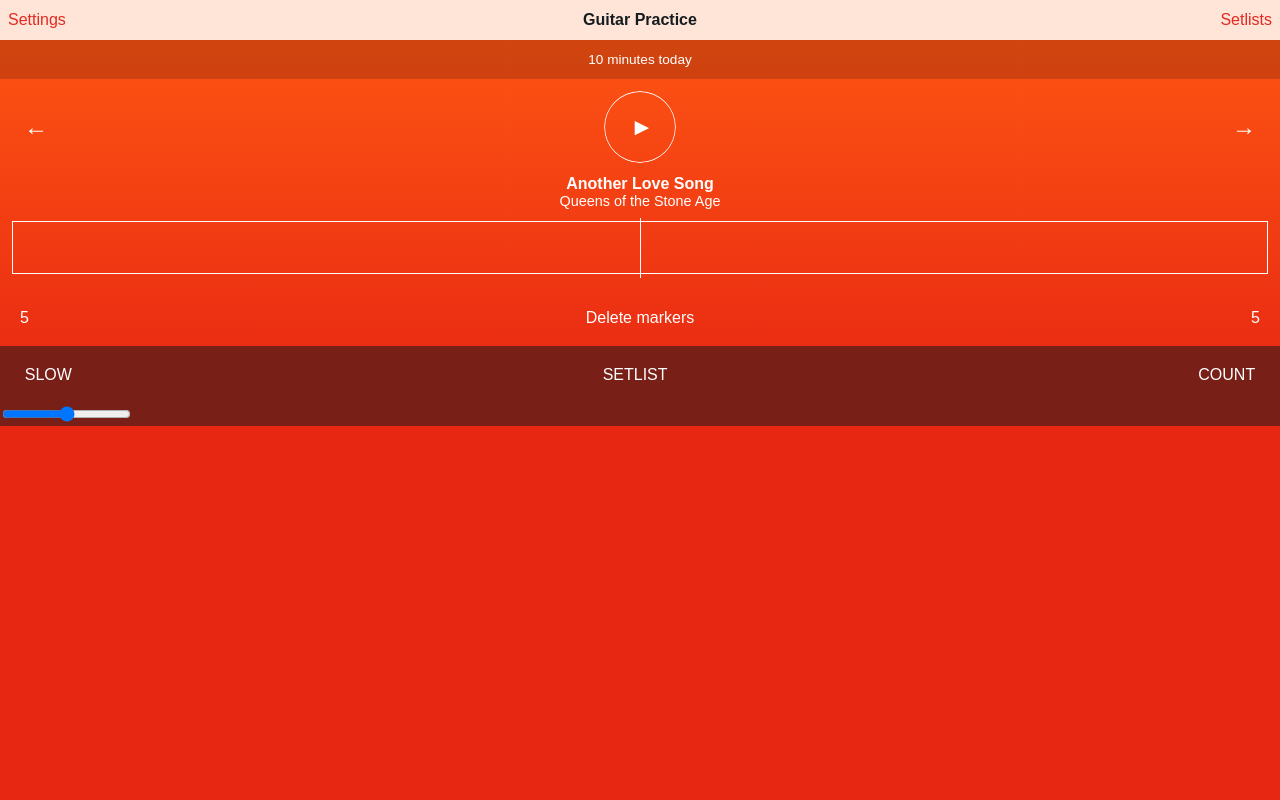
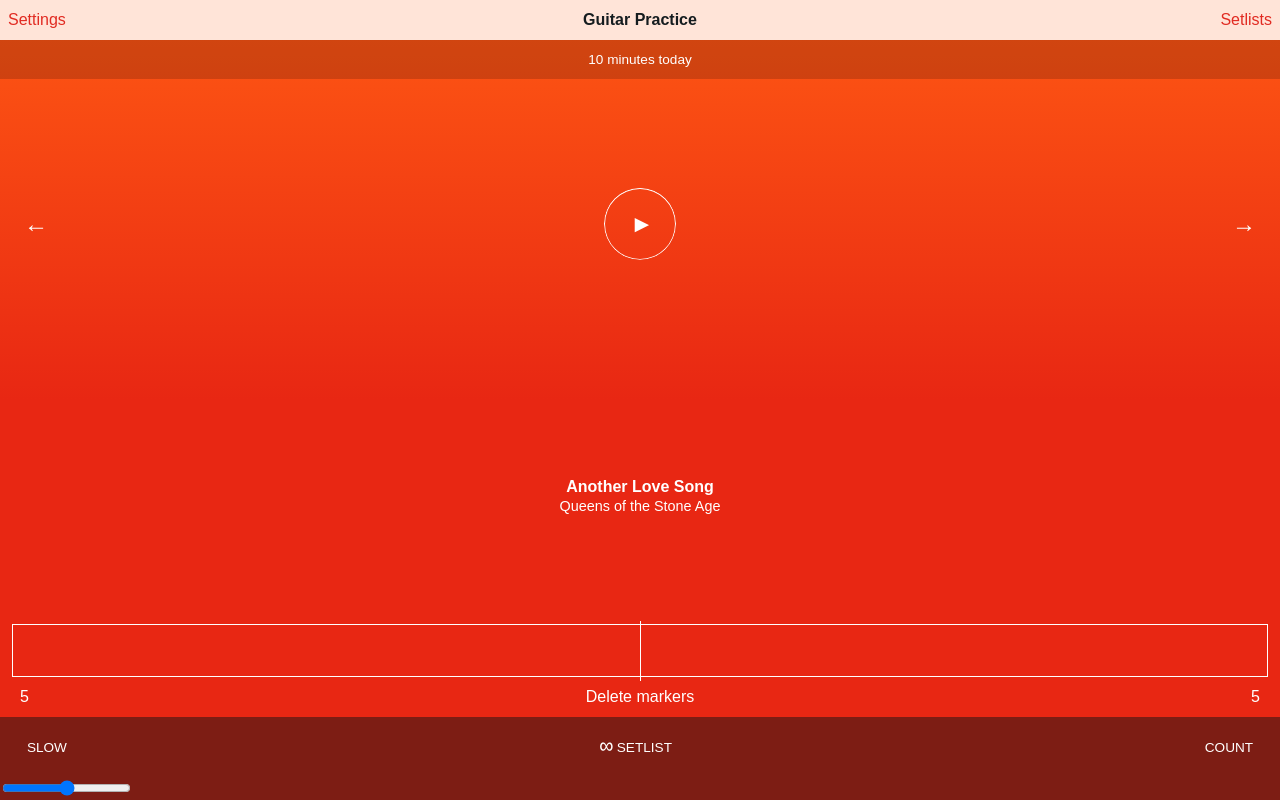
Before and after one commit to BackupBroom/sample-flex-page, a website: page src/index.html in a window 1280 px wide. Drawn offline with nearby package versions, Linux system fonts and the light colour scheme; files that its build step writes are made by us from their sources.

Commit message:
refactor styles, adjust font-size

```diff
--- a/src/index.html
+++ b/src/index.html
@@ -7,6 +7,8 @@
 	<meta name="viewport" content="width=device-width, initial-scale=1">
 </head>
 <body class="guitar-practice">
+
+	<div class="page">
 
 	<header>
 		<nav>
@@ -20,7 +22,7 @@
 
 		<p class="training-time-summary">10 minutes today</p>
 
-		<div>
+		<div class="grow-container">
 			<div class="playback-controls-primary">
 				<button class="btn-symbol">&larr;</button>
 				<button class="btn-symbol play"><span class="symbol symbol-play">&#9658;</span></button>
@@ -30,6 +32,7 @@
 				<h2>Another Love Song</h2>
 				<p>Queens of the Stone Age</p>
 			</div>
+		</div>
 		<div class="track-navigation">
 			<input type="range" name="">
 		</div>
@@ -38,9 +41,8 @@
 			<button>Delete markers</button>
 			<button class="btn-symbol">5</button>
 		</div>
-		</div>
 
-		<div class="bottom-nav">
+		<div class="playback-settings">
 			<div class="playback-controls">
 				<input type="checkbox" id="slow">
 				<label for="slow">
@@ -48,7 +50,7 @@
 				</label>
 				<input type="checkbox" id="setlist">
 				<label for="setlist">
-					SETLIST
+					<span class="symbol symbol-infinity">&infin;</span>&nbsp;SETLIST
 				</label>
 				<input type="checkbox" id="count">
 				<label for="count">
@@ -62,6 +64,8 @@
 
 	</main>
 
+	</div>
+
 
 </body>
 </html>
--- a/src/scss/atoms/_buttons.scss
+++ b/src/scss/atoms/_buttons.scss
@@ -12,7 +12,7 @@
 %btn-symbol {
 	padding: 0.5em;
 	box-sizing: border-box;
-	-webkit-clip-path: circle();
+	-webkit-clip-path: circle(farthest-side at center);
 	line-height: 1em;
 	outline: 0;
 
--- a/src/scss/atoms/_checkboxes.scss
+++ b/src/scss/atoms/_checkboxes.scss
@@ -1,14 +1,15 @@
-%checkbox-base {
+%switch-button {
+
 	display: none;
 
-	+ label {
+	& + label {
 		padding: 0.5em 0.8em;
+		border-radius: 5px;
+		font-size: 0.85em;
 	}
+
+	&:checked + label {
+		background-color: #e12a21;
+	}
+
 }
-
-%checkbox-active {
-	+ label {
-		background-color: #e12a21;
-		border-radius: 5px;
-	}
-}
--- a/src/scss/main.scss
+++ b/src/scss/main.scss
@@ -7,11 +7,15 @@
 body {
 	margin: 0;
 	background-image: linear-gradient(to bottom, #ff5913, #e82713 50%);
-	background-size: cover;
 	background-repeat: no-repeat;
-	min-height: 100vh;
 	color: #fff;
 	font-family: sans-serif;
+}
+
+.page {
+	display: flex;
+	flex-direction: column;
+	min-height: 100vh;
 }
 
 button {
@@ -27,9 +31,5 @@
 }
 
 input[type=checkbox] {
-	@extend %checkbox-base;
+	@extend %switch-button;
 }
-
-input[type=checkbox]:checked {
-	@extend %checkbox-active;
-}
--- a/src/scss/molecules/_bottom-nav.scss
+++ /dev/null
@@ -1,3 +0,0 @@
-%bottom-nav {
-	background-color: #781f17;
-}
--- a/src/scss/molecules/_playback-controls.scss
+++ b/src/scss/molecules/_playback-controls.scss
@@ -2,7 +2,6 @@
 	padding: 0.75rem;
 	display: flex;
 	justify-content: space-between;
-	flex-grow: 1;
 	align-items: center;
 
 	.play {
@@ -10,10 +9,20 @@
 		border: 1px solid #fff;
 		border-radius: 100%;
 	}
+
+	button { display: block; }
 }
 
-%playback-controls {
+%playback-controls-secondary {
 	display: flex;
 	justify-content: space-between;
-	padding: 0.75rem;
+	padding: 1rem;
+
+	.symbol-infinity {
+		font-size: 2em;
+		line-height: 0.5em;
+		vertical-align: middle;
+		font-family: monospace;
+		margin-top: -0.125em;
+	}
 }
--- a/src/scss/molecules/_track-details.scss
+++ b/src/scss/molecules/_track-details.scss
@@ -1,5 +1,7 @@
 %track-details {
 	text-align: center;
+	padding: 0.75rem;
+	line-height: 1.25;
 
 	h2 {
 		font-size: 1em;
--- a/src/scss/molecules/_track-navigation.scss
+++ b/src/scss/molecules/_track-navigation.scss
@@ -1,6 +1,6 @@
 %track-navigation {
 	text-align: center;
-	padding: 0.75rem;
+	padding: 0 0.75rem;
 
 	input[type=range] {
 		-webkit-appearance: none;
@@ -9,6 +9,7 @@
 		margin: 0;
 		padding: 0;
 		border: 0;
+		display: block;
 	}
 	input[type=range]:focus {
 		outline: none;
@@ -32,5 +33,5 @@
 %track-navigation-controls {
 	display: flex;
 	justify-content: space-between;
-	padding: 0.75rem;
+	padding: 0.25rem 0.75rem;
 }
--- /dev/null
+++ b/src/scss/organisms/_playback-settings.scss
@@ -0,0 +1,3 @@
+%playback-settings {
+	background-color: rgba(21, 21, 23, 0.5);
+}
--- a/src/scss/pages/_guitar-practice.scss
+++ b/src/scss/pages/_guitar-practice.scss
@@ -9,4 +9,19 @@
 		text-align: center;
 		background-color: rgba(0, 0, 0, 0.175);
 	}
+
+	main {
+		display: flex;
+		flex-direction: column;
+		align-items: stretch;
+		flex-grow: 1;
+	}
+
+	.grow-container {
+		flex-grow: 1;
+		display: flex;
+		flex-direction: column;
+		justify-content: space-around;
+	}
+
 }
--- a/src/scss/templates/_training-view.scss
+++ b/src/scss/templates/_training-view.scss
@@ -1,7 +1,7 @@
 @import 'molecules/playback-controls';
 @import 'molecules/track-details';
 @import 'molecules/track-navigation';
-@import 'molecules/bottom-nav';
+@import 'organisms/playback-settings';
 
 .playback-controls-primary {
 	@extend %playback-controls-primary;
@@ -22,9 +22,9 @@
 }
 
 .playback-controls {
-	@extend %playback-controls;
+	@extend %playback-controls-secondary;
 }
 
-.bottom-nav {
-	@extend %bottom-nav;
+.playback-settings {
+	@extend %playback-settings;
 }
```
Lines whose indentation alone changed are shown as unchanged.
